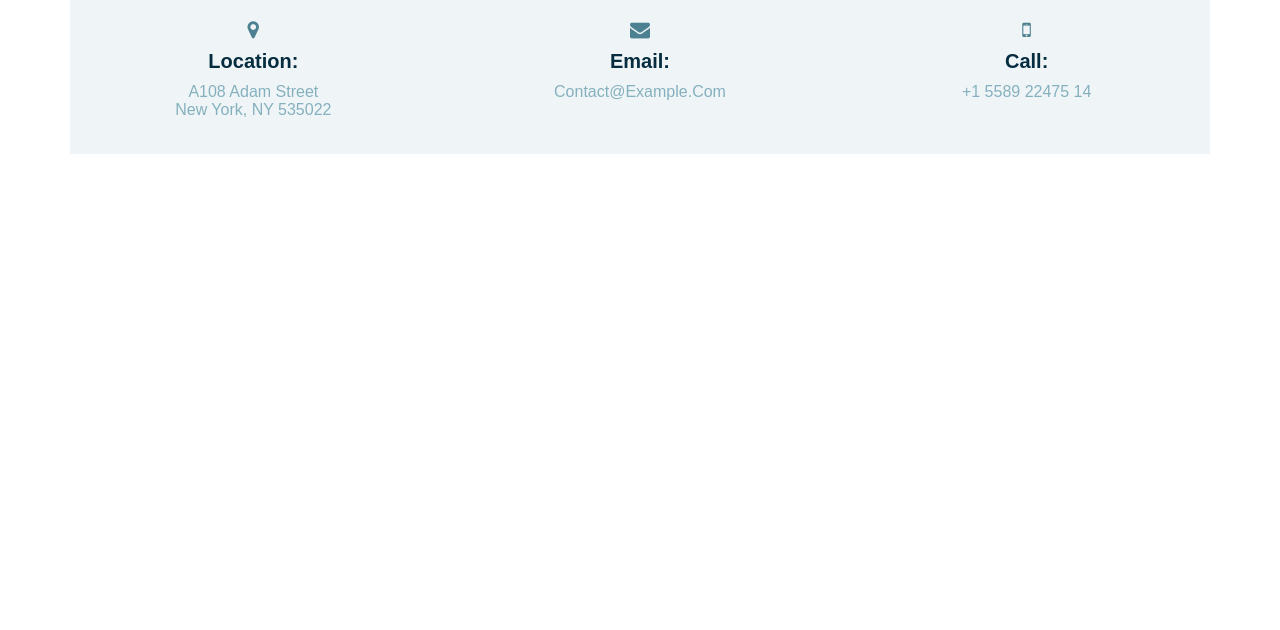
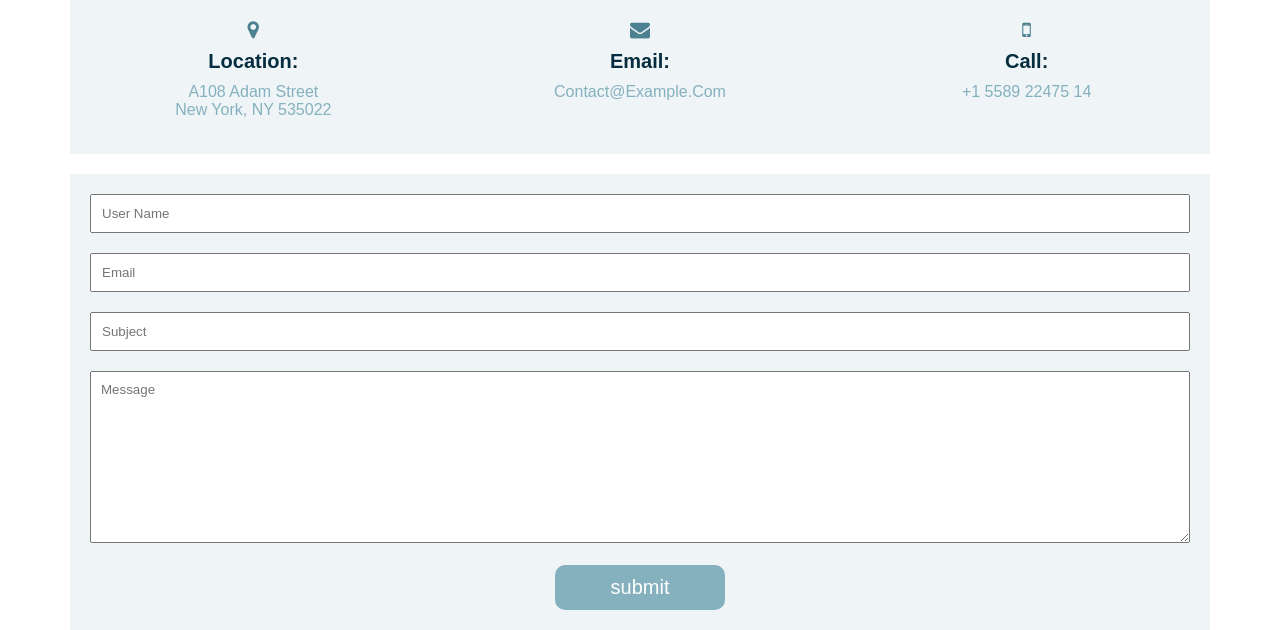
Before and after one commit to Ahmed-samir95/vlava-project, a plain HTML site: page index.html in a window 1280 px wide. Shown: the part 5423-6053 px from the top of the page. Before the commit the page ends 5577 px from the top, so only its background shows below. Drawn offline with Linux system fonts and the light colour scheme.

Commit message:
add form to contact

```diff
--- a/css/style.css
+++ b/css/style.css
@@ -55,6 +55,7 @@ img{
     text-align: center;
     transition: background-color .5s;
     margin: auto;
+    cursor: pointer;
 }
 .btn:hover{
     background-color: var(--main-color);
@@ -598,11 +599,37 @@ header{
     font-size: 1.6rem;
 }
 
+.form{
+    margin-top: 2rem;
+    background-color: var(--bg-color);
+    padding: 2rem;
+}
 
+.form form .control{
+    margin-bottom: 2rem;
+    max-width: 100%;
+}
 
+.form form .control input,
+.form form .control textarea{
+    width: 100%;
+    padding: 1rem;
+}
 
+.form form .control input:focus,
+.form form .control textarea:focus{
+    border-color: var(--forth-color);
+}
 
+form .btn{
+    background-color: var(--main-color);
+    border: none;
 
+}
+
+form .btn:hover{
+   background-color: var(--forth-color);
+}
 
 
 
--- a/index.html
+++ b/index.html
@@ -323,6 +323,23 @@
           <p class="email-desc">+1 5589 22475 14</p>
         </div>
        </div>
+       <div class="form">
+        <form id="form">
+          <div class="control">
+            <input type="text" placeholder="User Name" id="userName" >
+          </div>
+          <div class="control">
+            <input type="email" placeholder="Email" id="email">
+          </div>
+          <div class="control">
+            <input type="text" placeholder="Subject" id="Subject">
+          </div>
+          <div class="control">
+            <textarea name="" id="" cols="30" rows="10" placeholder="Message"></textarea>
+          </div>
+          <button type="submit" class="btn">submit</button>
+        </form>
+       </div>
       </div>
     </div>
 
```
